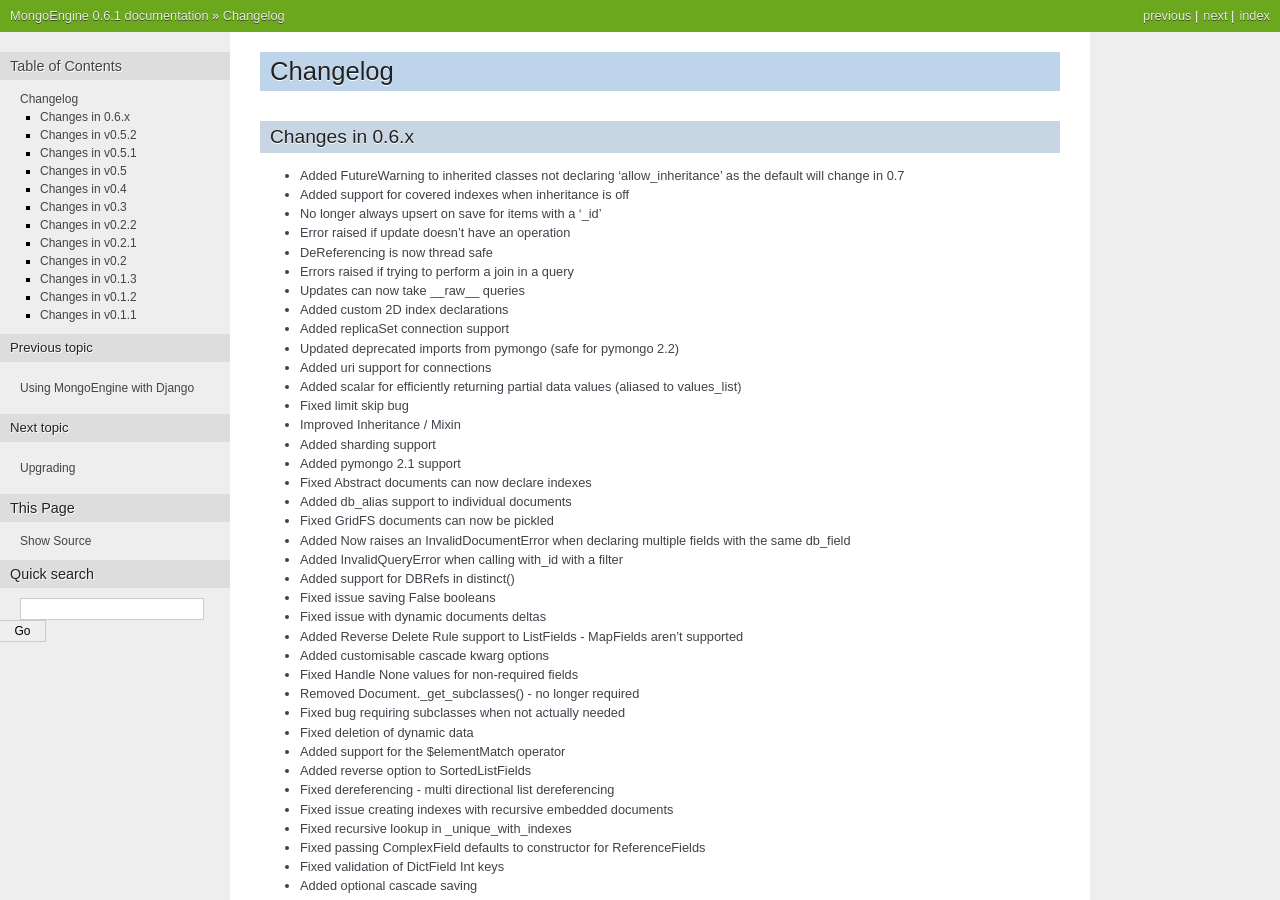
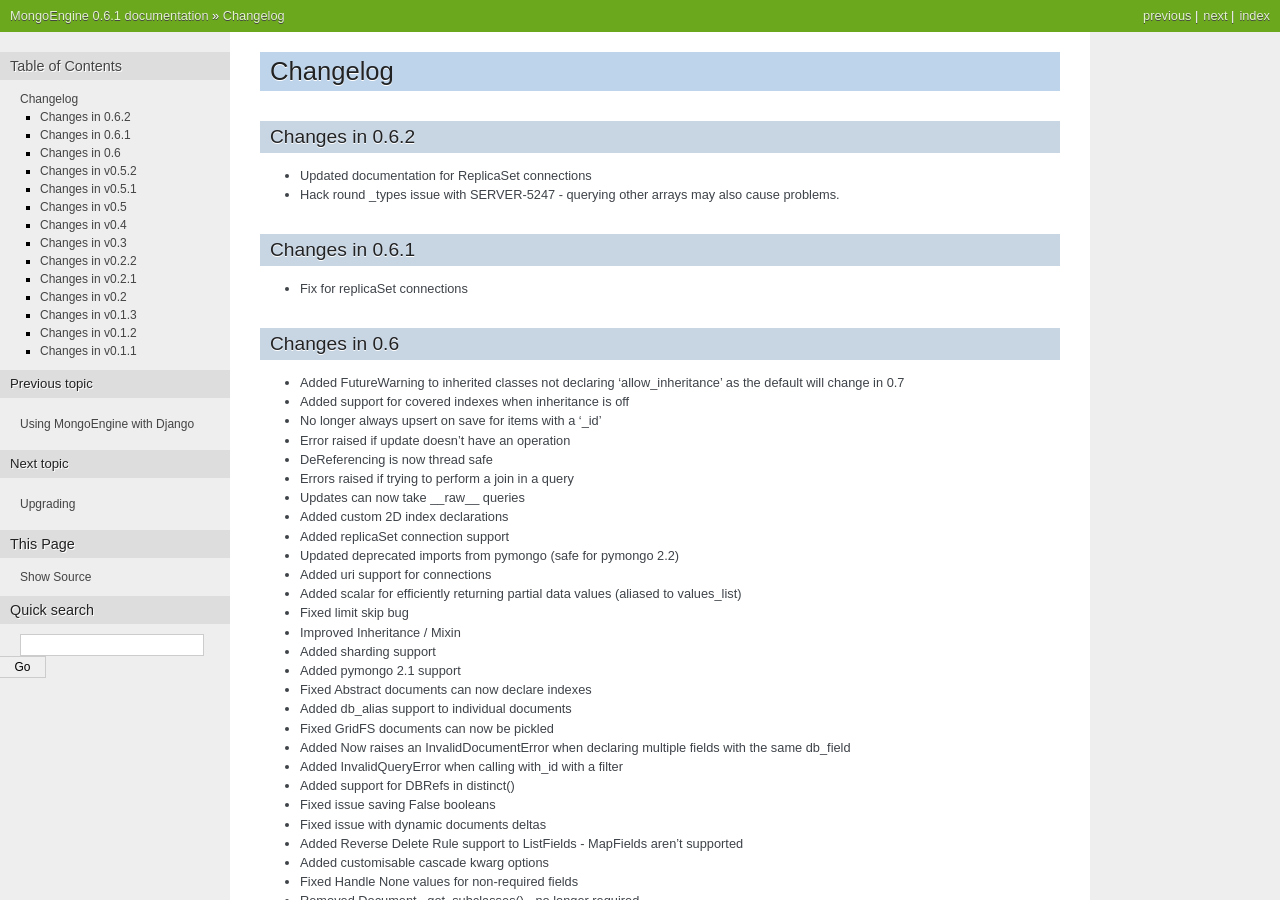
Before and after one commit to MongoEngine/mongoengine, a Sphinx documentation site: the page built from docs/changelog.rst, in a window 1280 px wide and 900 px high. Built offline with Sphinx 7.4.7, drawn with Linux system fonts in a browser that asks for light colours.

Commit message:
Updated docs and added fix for _types and positional operator
Bumped version to 0.6.2

```diff
--- a/docs/changelog.rst
+++ b/docs/changelog.rst
@@ -2,7 +2,16 @@
 Changelog
 =========
 
-Changes in 0.6.x
+Changes in 0.6.2
+================
+- Updated documentation for ReplicaSet connections
+- Hack round _types issue with SERVER-5247 - querying other arrays may also cause problems.
+
+Changes in 0.6.1
+================
+- Fix for replicaSet connections
+
+Changes in 0.6
 ================
 
 - Added FutureWarning to inherited classes not declaring 'allow_inheritance' as the default will change in 0.7
--- a/docs/guide/connecting.rst
+++ b/docs/guide/connecting.rst
@@ -26,7 +26,12 @@ name - just supply the uri as the :attr:`host` to
 
     connect('project1', host='mongodb://localhost/database_name')
 
+ReplicaSets
+===========
 
+MongoEngine now supports :func:`~pymongo.replica_set_connection.ReplicaSetConnection`
+to use them please use a URI style connection and provide the `replicaSet` name in the
+connection kwargs.
 
 Multiple Databases
 ==================
```
Also changed, not shown: 3 other files.
